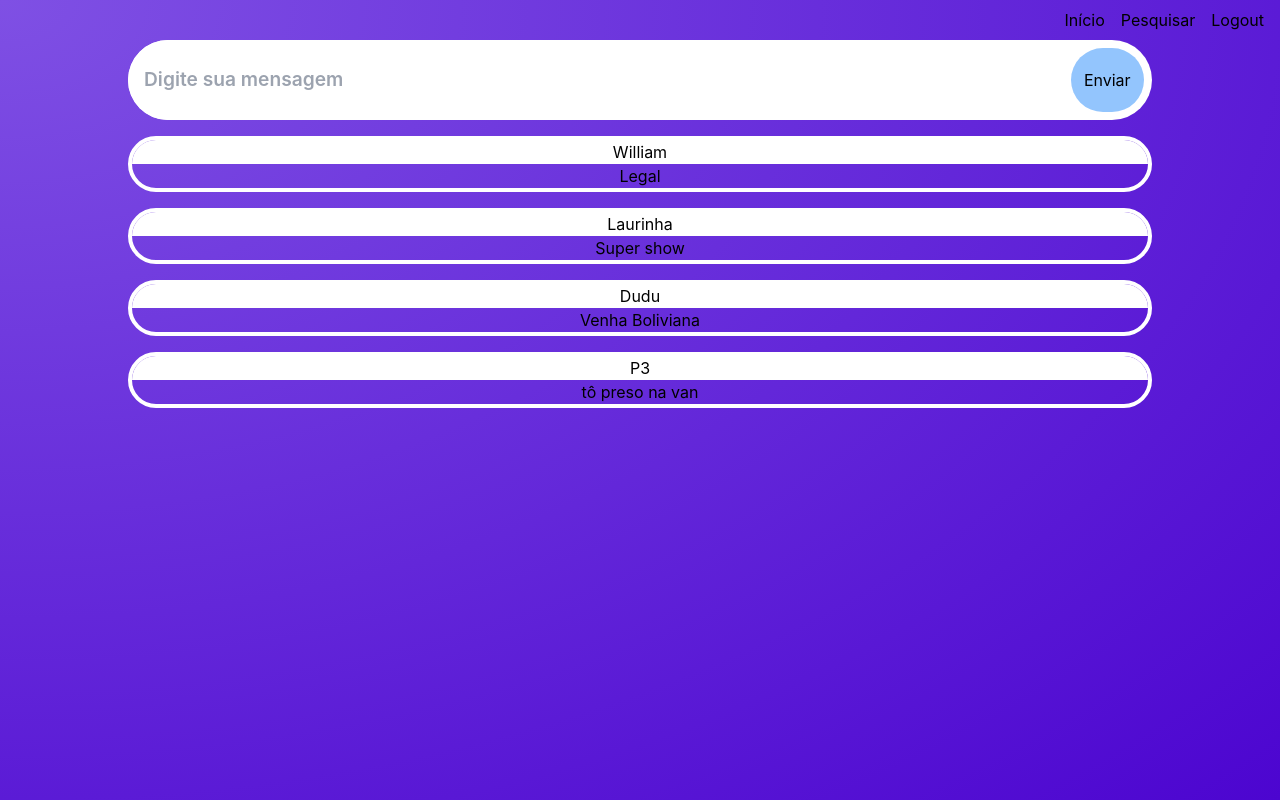
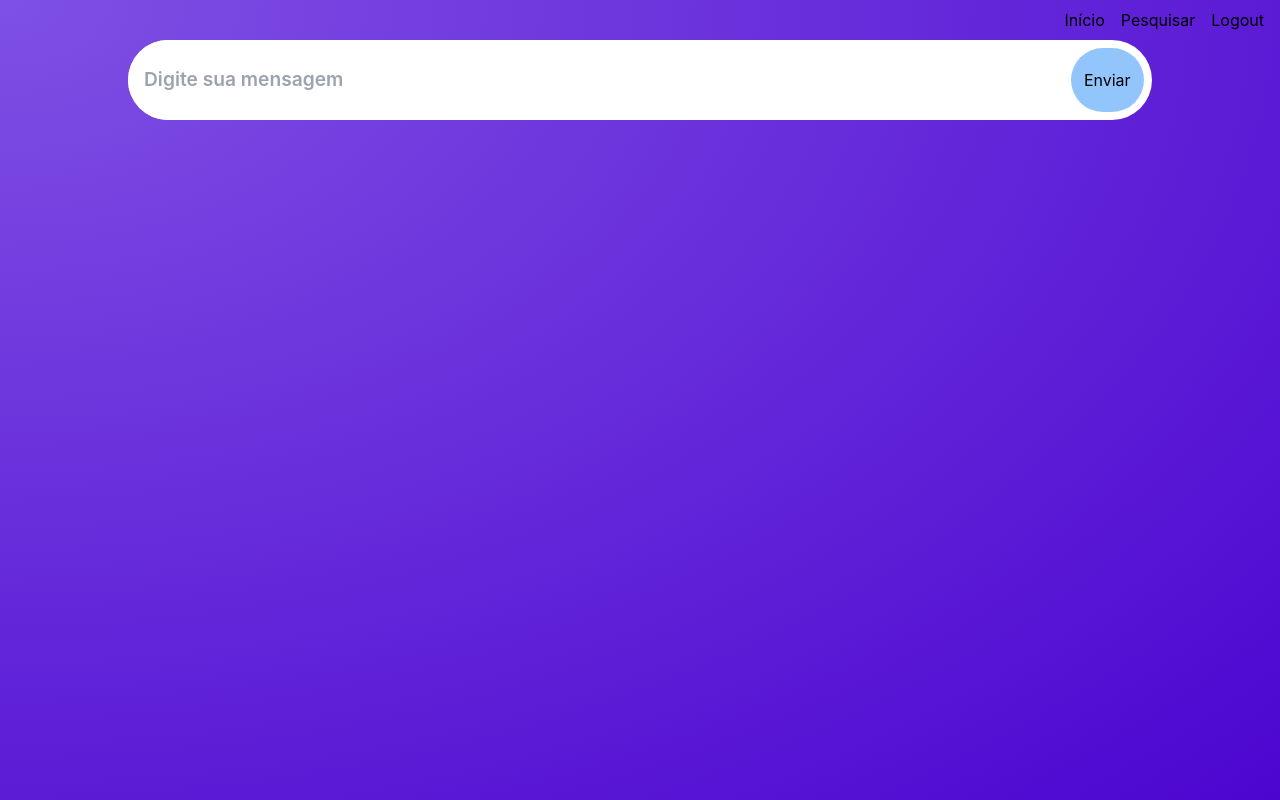
Before and after one commit to slimawill/GPTwitter, a React (Create React App) app: page / in a window 1280 px wide. Built offline with nearby package versions, Linux system fonts and the light colour scheme.

Commit message:
Create Post component synchronized with post list component

```diff
--- a/src/App.js
+++ b/src/App.js
@@ -3,16 +3,22 @@ import './App.css';
 import Post from './components/Post';
 import Navbar from './components/navbar';
 import CreatePost from './components/CreatePost';
+import React, {useState} from 'react';
 
 function App() {
+
+  const [Posts, setPosts] = useState([]);
+
+  function addPost(PostData){
+    setPosts([PostData, ...Posts]);
+    console.log(Posts[0]);
+  }
+
   return (
     <main className='w-screen'>
-      <Navbar />
-      <CreatePost />
-      <Post author="William" msg="Legal"/>
-      <Post author="Laurinha" msg="Super show"/>
-      <Post author="Dudu" msg="Venha Boliviana"/>
-      <Post author="P3" msg="tô preso na van"/>
+      <Navbar/>
+      <CreatePost onAddPost={addPost}/>
+      {Posts.map(Posts=><Post author={Posts.author} msg={Posts.message}/>)}
     </main>
     );
 }
--- a/src/components/CreatePost.js
+++ b/src/components/CreatePost.js
@@ -1,7 +1,18 @@
-function CreatePost(){
+
+function CreatePost(props){
+
+    function create(event){
+        event.preventDefault();
+        const PostData = {author: "William", message: event.target[0].value};
+        event.target[0].value = '';
+        props.onAddPost(PostData);
+    }
+
     return(
         <div>
-            <form className="mx-2 sm:mx-auto sm:oitenta overflow-hidden text-center rounded-full gap-2 flex pr-2 justify-between h-20 bg-white">
+            <form
+                onSubmit={create}
+                className="mx-2 sm:mx-auto sm:oitenta overflow-hidden text-center rounded-full gap-2 flex pr-2 justify-between h-20 bg-white">
                 <input
                     type="text"
                     placeholder="Digite sua mensagem"
@@ -12,4 +23,4 @@ function CreatePost(){
     )
 }
 
-export default CreatePost
+export default CreatePost;
--- a/src/components/Post.js
+++ b/src/components/Post.js
@@ -1,7 +1,7 @@
 function Post(props) {
     return <div className="text-black mx-auto text-center overflow-hidden m-4 rounded-full border-white border-4 oitenta">
         <h1 className="bg-white">{props.author}</h1>
-        <p className="h-auto">{props.msg}</p>
+        <p className="resize-both h-min bg-transparent overflow-hidden">{props.msg}</p>
     </div>
 }
 
--- a/src/components/navbar.js
+++ b/src/components/navbar.js
@@ -1,4 +1,7 @@
 function Navbar(){
+
+    console.log()
+
     return(
         <nav>
             <ul className="flex justify-end mx-4 my-2 gap-4">
```
